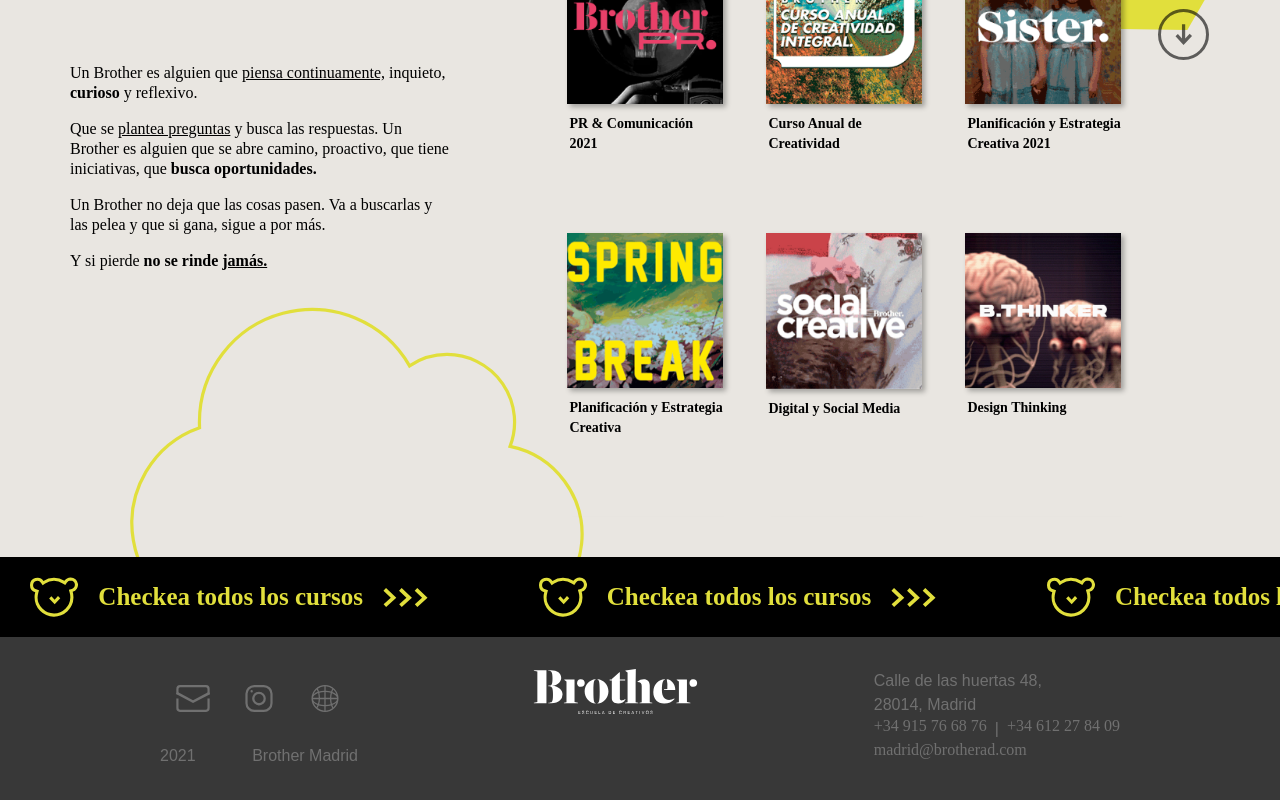
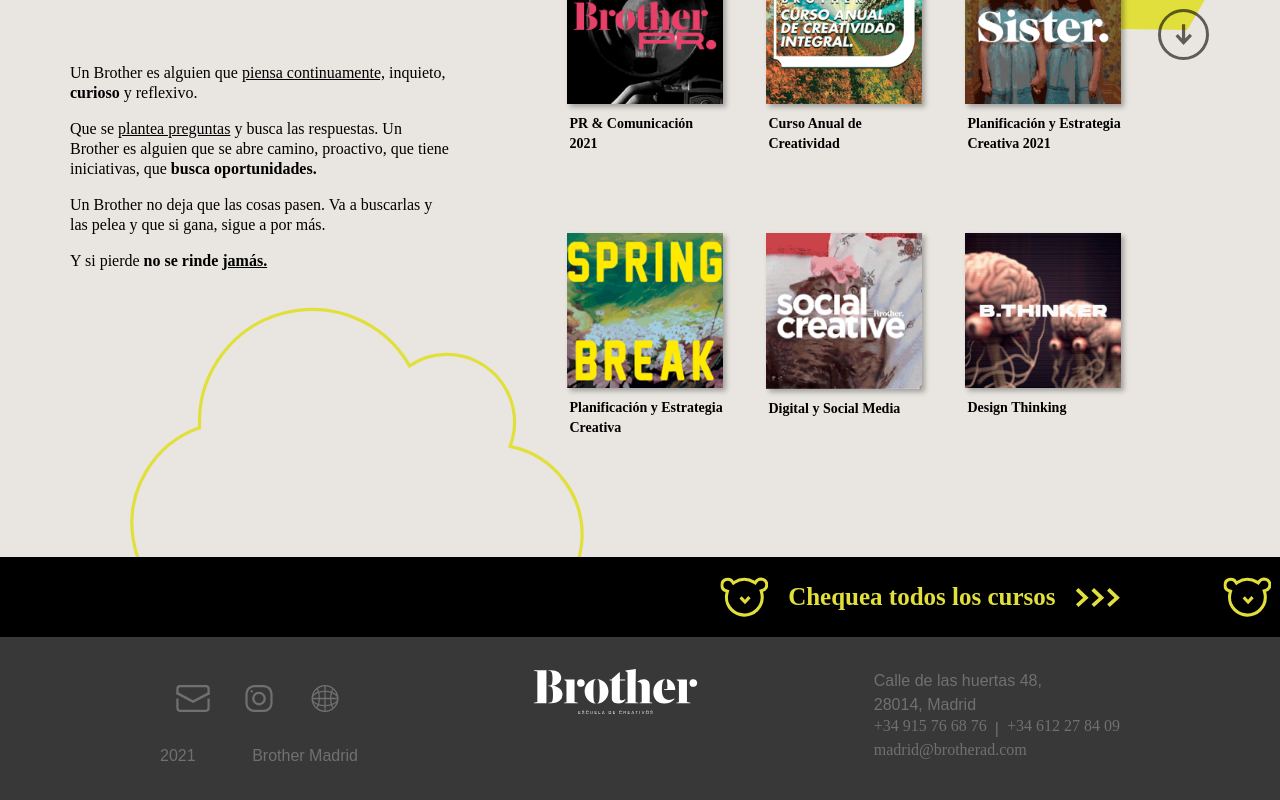
Before and after one commit to juanpedroarmella/codingco-challenge, a Next.js app: page / in a window 1280 px wide. Shown: the part 1043-1843 px from the top of the page. Built offline with nearby package versions, Linux system fonts and the light colour scheme; a web font is replaced by a local one.

Commit message:
feat(courses-section): check all courses animation

```diff
--- a/src/components/course-list/components/CheckAllCourses.tsx
+++ b/src/components/course-list/components/CheckAllCourses.tsx
@@ -3,14 +3,26 @@
 import { styled } from '@mui/material/styles'
 import Image from 'next/image'
 
-const Container = styled(Box)(() => {
+const Container = styled(Box)(({ delay }: Props) => {
   return {
     display: 'flex',
     justifyContent: 'center',
     alignItems: 'center',
     gap: 20,
     height: '100%',
-    width: 468
+    width: 468,
+    '@keyframes horizontal-scroll': {
+      '0%': {
+        transform: 'translateX(0%)'
+      },
+      '100%': {
+        transform: 'translateX(-430%)'
+      }
+    },
+    animation: 'horizontal-scroll 16s linear infinite',
+    animationDelay: `${delay}s`,
+    position: 'absolute',
+    left: '100%'
   }
 })
 
@@ -23,21 +35,27 @@
   }
 })
 
-export default function CheckAllCourses (): JSX.Element {
+interface Props {
+  delay: number
+}
+
+export default function CheckAllCourses({ delay }: Props): JSX.Element {
   return (
-    <Container>
+    <Container delay={delay}>
       <Image
         src='/yellow-bear.svg'
         width={48}
         height={40}
         alt='Yellow Bear Image'
+        loading='eager'
       />
-      <Text>Checkea todos los cursos</Text>
+      <Text>Chequea todos los cursos</Text>
       <Image
         src='/yellow-arrows.svg'
         width={45}
         height={19}
         alt='Yellow Bear Image'
+        loading='eager'
       />
     </Container>
   )
--- a/src/components/course-list/components/Product.tsx
+++ b/src/components/course-list/components/Product.tsx
@@ -12,6 +12,9 @@
     width: '78%',
     position: 'relative',
     [theme.breakpoints.down('md')]: {
+      width: '100%'
+    },
+    [theme.breakpoints.down('xs')]: {
       width: '100%'
     },
     '& img': {
@@ -53,7 +56,7 @@
   type: 'workshop' | 'course'
 }
 
-export default function Product ({
+export default function Product({
   title,
   img,
   places,
@@ -71,15 +74,12 @@
     <MainContainer
       href='#'
       onMouseOver={handleHover}
-      onMouseLeave={handleLeave}
-    >
+      onMouseLeave={handleLeave}>
       <Box position='relative'>
         <Image src={img} alt={alt} fill />
-        {type === 'course'
-          ? (
-            <PlacesInfo places={places ?? 'available'} opacity={opacity} />
-            )
-          : null}
+        {type === 'course' ? (
+          <PlacesInfo places={places ?? 'available'} opacity={opacity} />
+        ) : null}
       </Box>
 
       <Title>{title}</Title>
--- a/src/components/course-list/components/ProductCarousel.tsx
+++ b/src/components/course-list/components/ProductCarousel.tsx
@@ -50,11 +50,6 @@
   [theme.breakpoints.down(725)]: {
     position: 'absolute',
     top: 0,
-    right: 20
-  },
-  [theme.breakpoints.down('xs')]: {
-    position: 'absolute',
-    top: 0,
     right: 0
   }
 }))
@@ -71,11 +66,20 @@
   }
 })
 
+const StyledSlider = styled(Slider)(({ theme }) => {
+  return {
+    [theme.breakpoints.down('xs')]: {
+      width: '90%',
+      margin: 'auto'
+    }
+  }
+})
+
 interface Props {
   productsperslide: number
 }
 
-function ProductCarousel ({ productsperslide }: Props): JSX.Element {
+function ProductCarousel({ productsperslide }: Props): JSX.Element {
   const [sliderRef, setSliderRef] = useState<Slider | null>(null)
 
   const slides = useMemo(() => {
@@ -104,7 +108,7 @@
   return (
     <Container>
       <SliderContainer>
-        <Slider
+        <StyledSlider
           ref={(c) => setSliderRef(c)}
           arrows
           vertical
@@ -112,10 +116,9 @@
           nextArrow={<></>}
           prevArrow={<></>}
           rows={2}
-          slidesToScroll={1}
-        >
+          slidesToScroll={1}>
           {slides}
-        </Slider>
+        </StyledSlider>
       </SliderContainer>
       <ArrowsContainer>
         <CarouselBack onClick={() => sliderRef?.slickPrev()} />
--- a/src/components/course-list/components/SeeAllCourses.tsx
+++ b/src/components/course-list/components/SeeAllCourses.tsx
@@ -4,7 +4,6 @@
 
 const Background = styled('a')(() => {
   return {
-    width: 3000,
     background: '#000000'
   }
 })
@@ -13,20 +12,19 @@
   return {
     display: 'flex',
     height: '80px',
-    gap: 50
+    gap: 50,
+    position: 'relative'
   }
 })
 
-export default function SeeAllCourses (): JSX.Element {
+export default function SeeAllCourses(): JSX.Element {
   return (
     <Background href='#'>
       <Container>
-        <CheckAllCourses />
-        <CheckAllCourses />
-        <CheckAllCourses />
-        <CheckAllCourses />
-        <CheckAllCourses />
-        <CheckAllCourses />
+        <CheckAllCourses delay={1} />
+        <CheckAllCourses delay={5} />
+        <CheckAllCourses delay={9} />
+        <CheckAllCourses delay={13} />
       </Container>
     </Background>
   )
```
